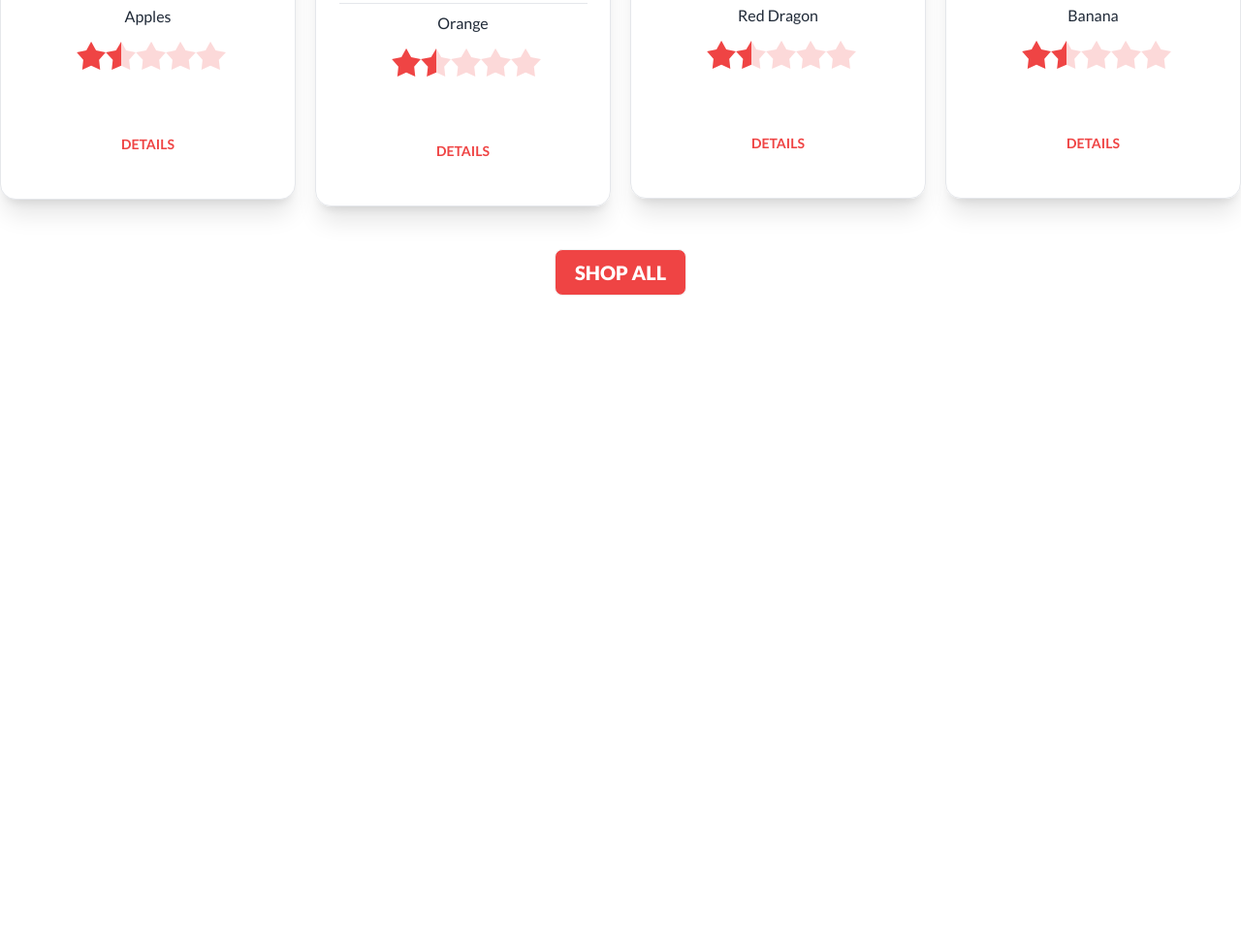
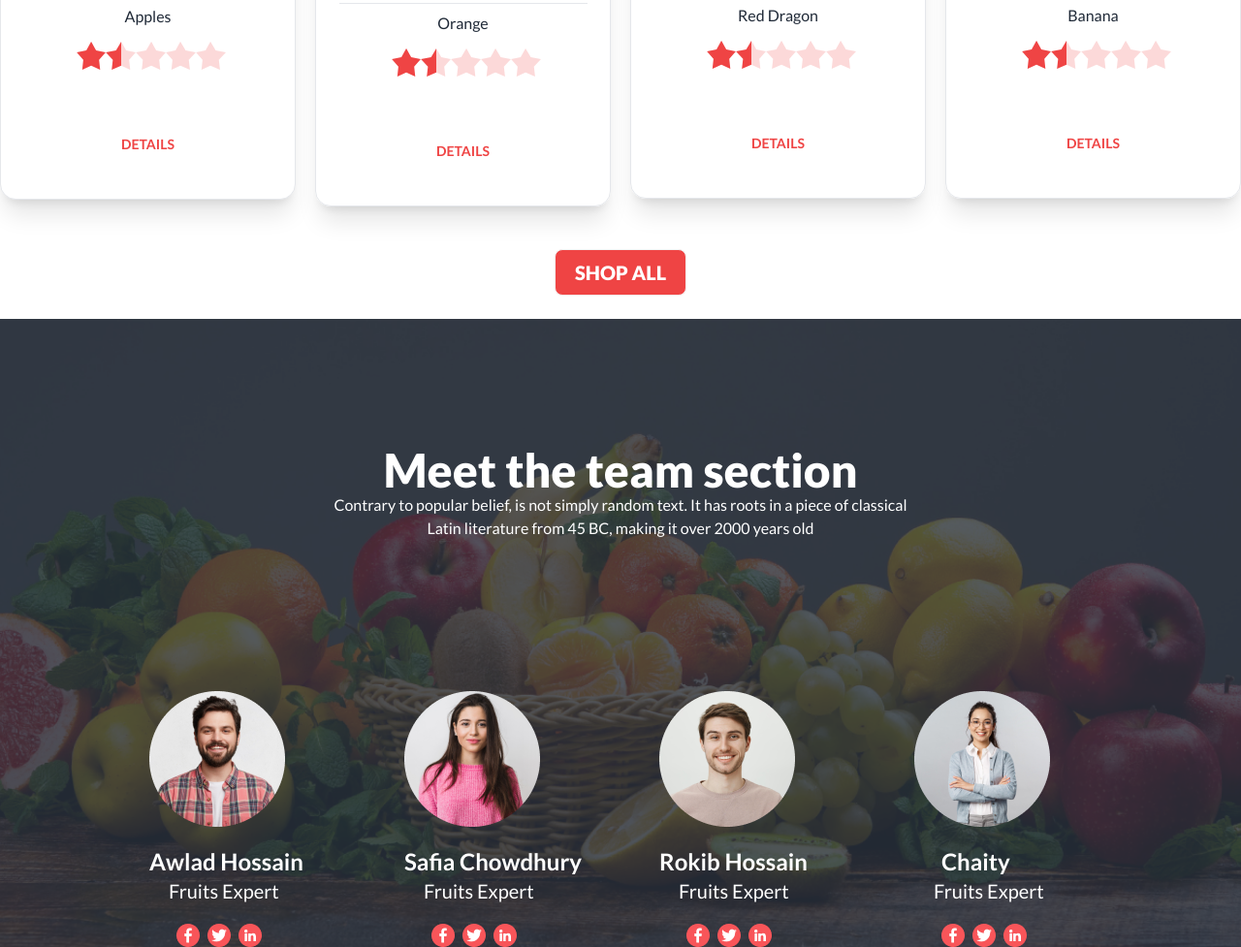
Before and after one commit to mdmasharafilhossain/fruit-web, a plain HTML site: page index.html in a window 1280 px wide. Shown: the part 1715-2692 px from the top of the page at 97% size. Before the commit the page ends 2044 px from the top, so only its background shows below. Drawn offline with nearby package versions, Linux system fonts and the light colour scheme.

Commit message:
team section added

```diff
--- a/index.html
+++ b/index.html
@@ -502,7 +502,80 @@
         <button class="btn bg-red-500 font-extrabold text-xl text-white px-5  mt-5">Shop All</button>
       </div>
      </section>
+     <!-- team section -->
 
+     <section class="container mx-auto font-lato">
+       <div class="w-full">
+        <div class="hero " style="background-image: url(./images/banner1.png);">
+          <div class="hero-overlay bg-opacity-80"></div>
+          <div class="hero-content  text-center text-neutral-content">
+            <!-- <div class="relative  -pt-80">
+              <h1 class="mt-5 text-5xl font-extrabold">Meet the team section</h1>
+              <p class="mb-5">Contrary to popular belief, is not simply random text. It has roots in a piece of classical<br>
+                Latin literature from 45 BC, making it over 2000 years old</p>
+
+            </div> -->
+
+
+          </div>
+          <div class="gap-5 -mt-96 items-center md:-mt-96 lg:-mt-72">
+            <h1 class=" -mt-96  md:mt-5 text-3xl md:text-5xl text-white font-extrabold text-center">Meet the team section</h1>
+            <p class="mb-5 text-white text-center">Contrary to popular belief, is not simply random text. It has roots in a piece of classical<br>
+              Latin literature from 45 BC, making it over 2000 years old</p>
+
+          </div>
+          <div class="grid md:grid-cols-2 lg:grid-cols-4 mt-96 gap-10 md:gap-20">
+
+            <!-- first member -->
+            <div class="">
+             <img src="./images/member1.png" alt="">
+             <h3 class="text-white text-2xl font-bold mt-5">Awlad Hossain</h3>
+              <p class="text-white text-xl pl-5">Fruits Expert</p>
+              <p class="flex gap-2 pl-7 mt-5">
+                <a href=""><img src="./images/facebook 1 (1).png" alt=""></a>
+                <a href=""><img src="./images/twitter (1) 1.png" alt=""></a>
+                <a href=""><img src="./images/linkedin 1 (1).png" alt=""></a>
+              </p>
+            </div>
+            <!-- second member -->
+            <div class="">
+             <img src="./images/member2.png" alt="">
+             <h3 class="text-white text-2xl font-bold mt-5">Safia Chowdhury</h3>
+              <p class="text-white text-xl pl-5">Fruits Expert</p>
+              <p class="flex gap-2 pl-7 mt-5">
+                <a href=""><img src="./images/facebook 1 (1).png" alt=""></a>
+                <a href=""><img src="./images/twitter (1) 1.png" alt=""></a>
+                <a href=""><img src="./images/linkedin 1 (1).png" alt=""></a>
+              </p>
+            </div>
+            <!-- third member -->
+            <div class="">
+             <img src="./images/member3.png" alt="">
+             <h3 class="text-white text-2xl font-bold mt-5">Rokib Hossain</h3>
+              <p class="text-white text-xl pl-5">Fruits Expert</p>
+              <p class="flex gap-2 pl-7 mt-5">
+                <a href=""><img src="./images/facebook 1 (1).png" alt=""></a>
+                <a href=""><img src="./images/twitter (1) 1.png" alt=""></a>
+                <a href=""><img src="./images/linkedin 1 (1).png" alt=""></a>
+              </p>
+            </div>
+            <!-- fourth member -->
+            <div class="">
+             <img src="./images/member4.png" alt="">
+             <h3 class="text-white text-2xl font-bold mt-5 pl-7">Chaity</h3>
+              <p class="text-white text-xl pl-5">Fruits Expert</p>
+              <p class="flex gap-2 pl-7 mt-5">
+                <a href=""><img src="./images/facebook 1 (1).png" alt=""></a>
+                <a href=""><img src="./images/twitter (1) 1.png" alt=""></a>
+                <a href=""><img src="./images/linkedin 1 (1).png" alt=""></a>
+              </p>
+            </div>
+
+          </div>
+
+        </div>
+       </div>
+     </section>
 
     </main>
     <footer>
```
Also changed, not shown: images/facebook 1 (1).png (added), images/linkedin 1 (1).png (added), images/twitter (1) 1.png (added).
